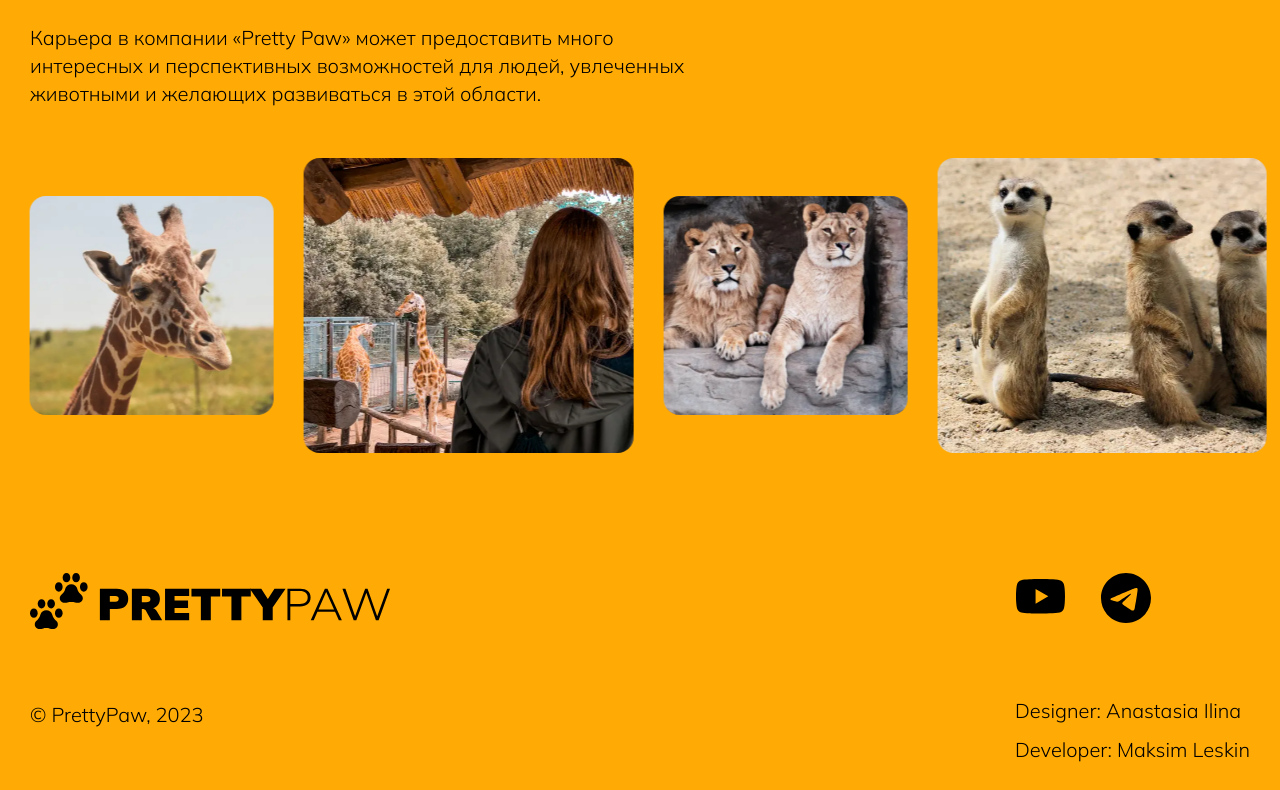
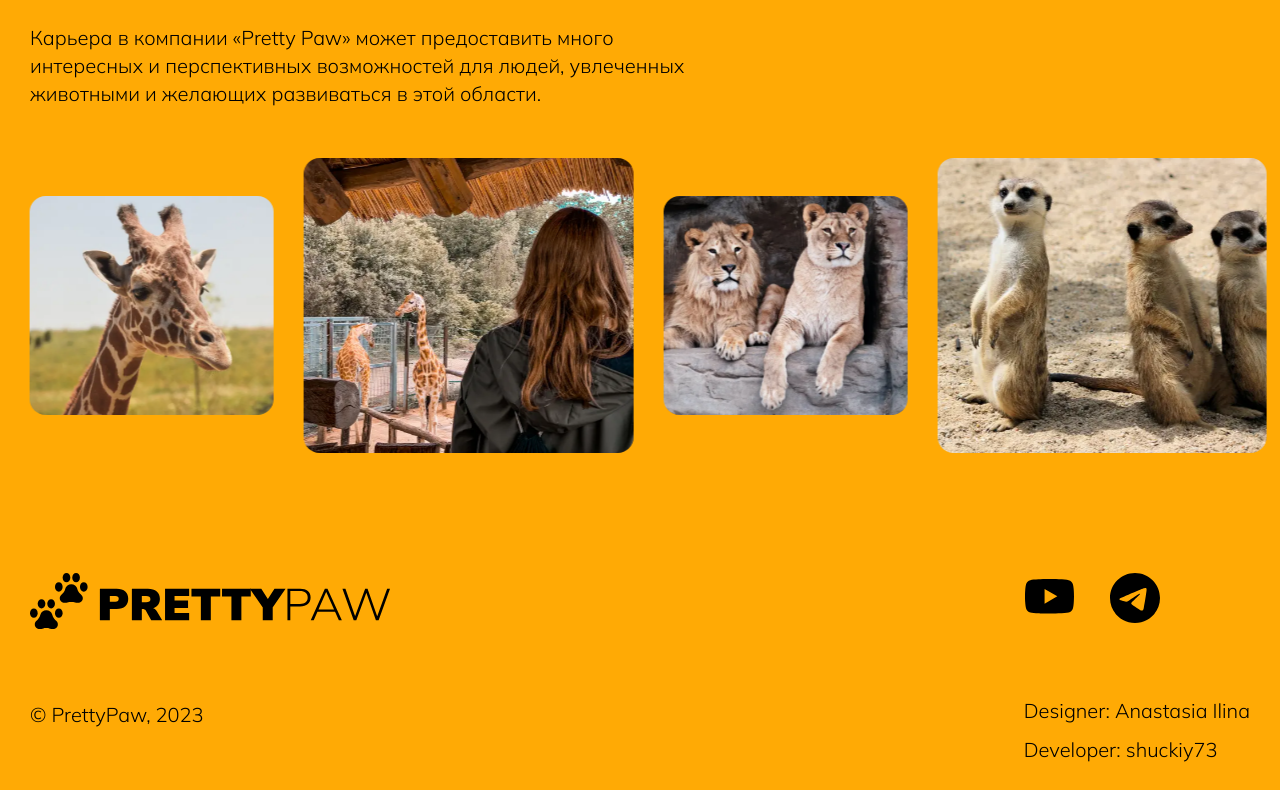
Before and after one commit to shuckiy73/prettyPaw, a website built with webpack: page src/index.html in a window 1280 px wide. Shown: the part 2436-3226 px from the top of the page. Built offline with nearby package versions, Linux system fonts and the light colour scheme; files whose address does not match are found by name.

Commit message:
Update index.html

```diff
--- a/src/index.html
+++ b/src/index.html
@@ -278,7 +278,7 @@
 
       <ul class="footer__developers">
         <li class="footer__developer">Designer: <a class="footer__developer-link" href="https://t.me/Mrshmallowww">Anastasia Ilina</a></li>
-        <li class="footer__developer">Developer: <a class="footer__developer-link" href="https://t.me/quper24">Maksim Leskin</a></li>
+        <li class="footer__developer">Developer: <a class="footer__developer-link" href="https://t.me/Frontend73">shuckiy73</a></li>
       </ul>
 
       <p class="footer__copyright">&copy; PrettyPaw, 2023</p>
```
